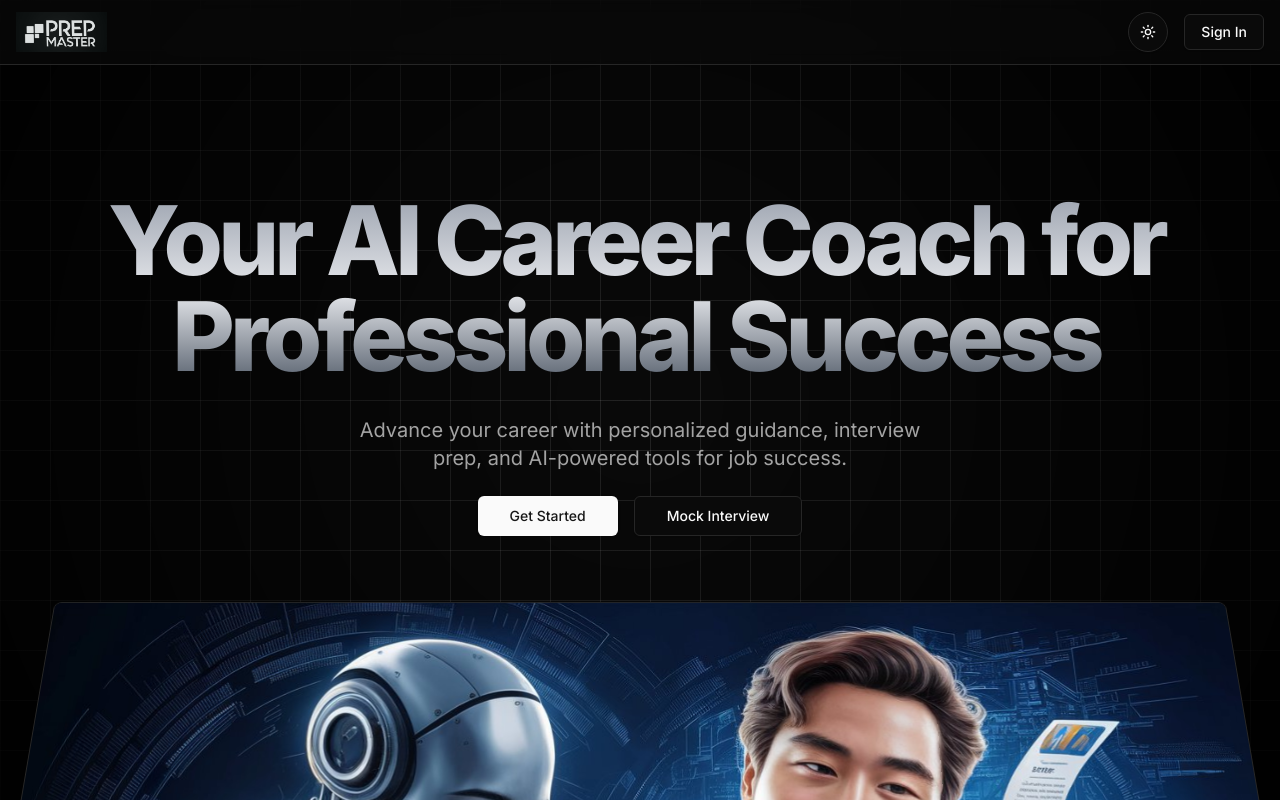
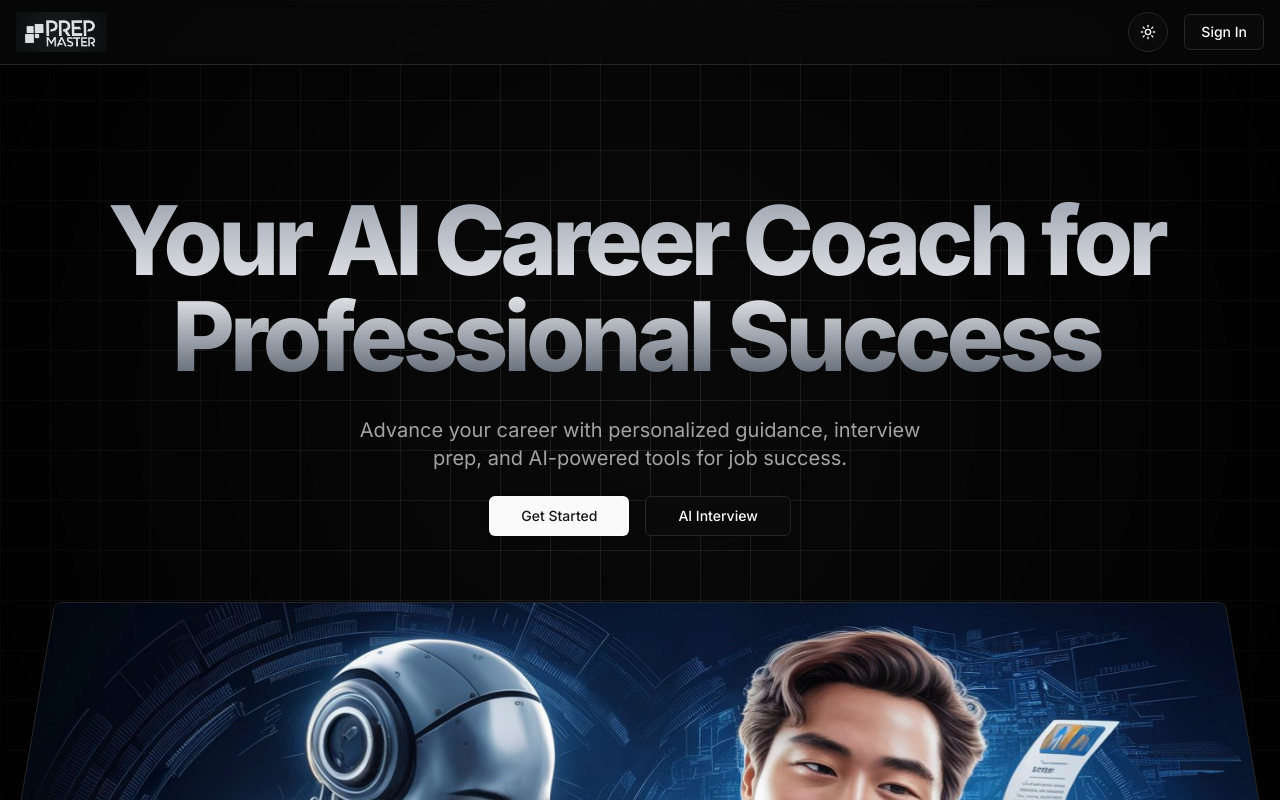
Before and after one commit to SonuYadav12/PrepMaster, a Next.js app: page / in a window 1280 px wide. Shown: the top 800 px of the page. Built offline with nearby package versions, Linux system fonts and the light colour scheme; no server answers.

Commit message:
AI interview

```diff
--- a/components/hero.jsx
+++ b/components/hero.jsx
@@ -48,7 +48,7 @@ const HeroSection = () => {
           </Link>
           <Link href="">
             <Button size="lg" variant="outline" className="px-8">
-              Mock Interview
+              AI Interview
             </Button>
           </Link>
         </div>
```
